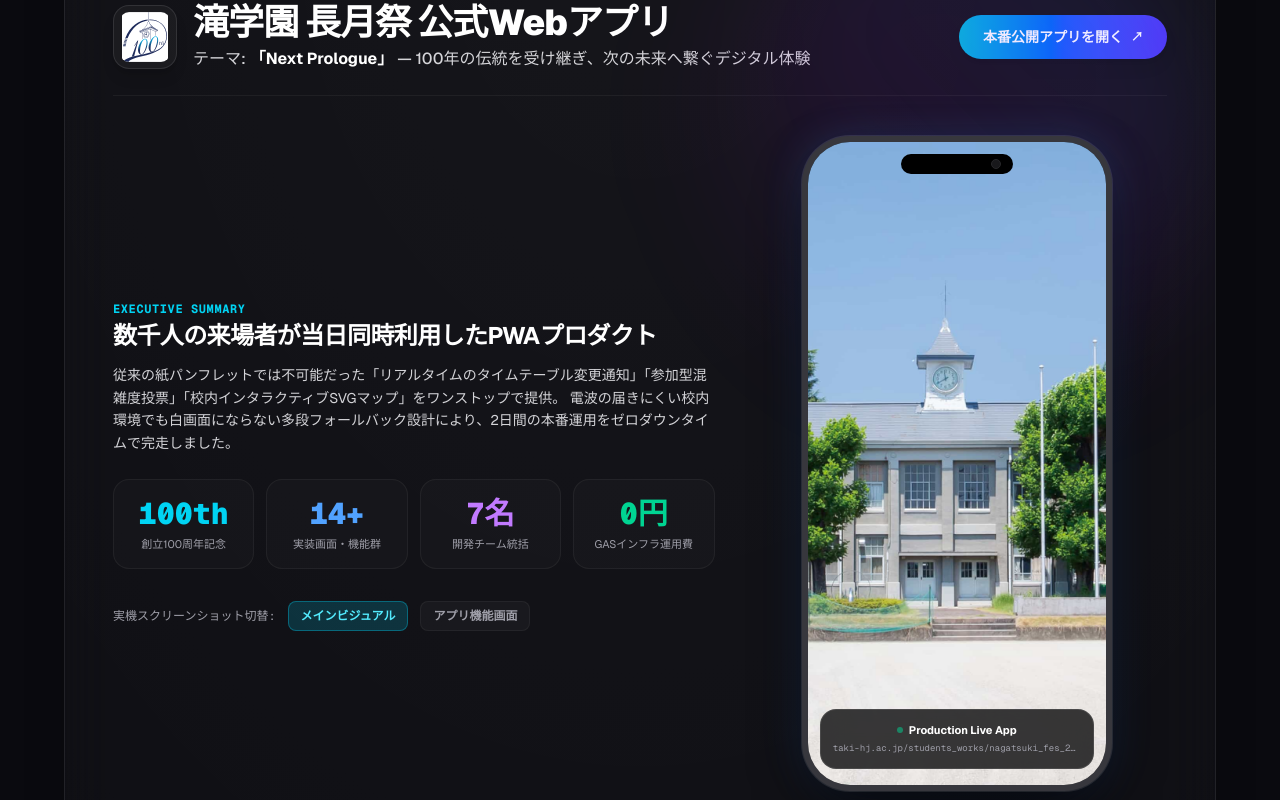
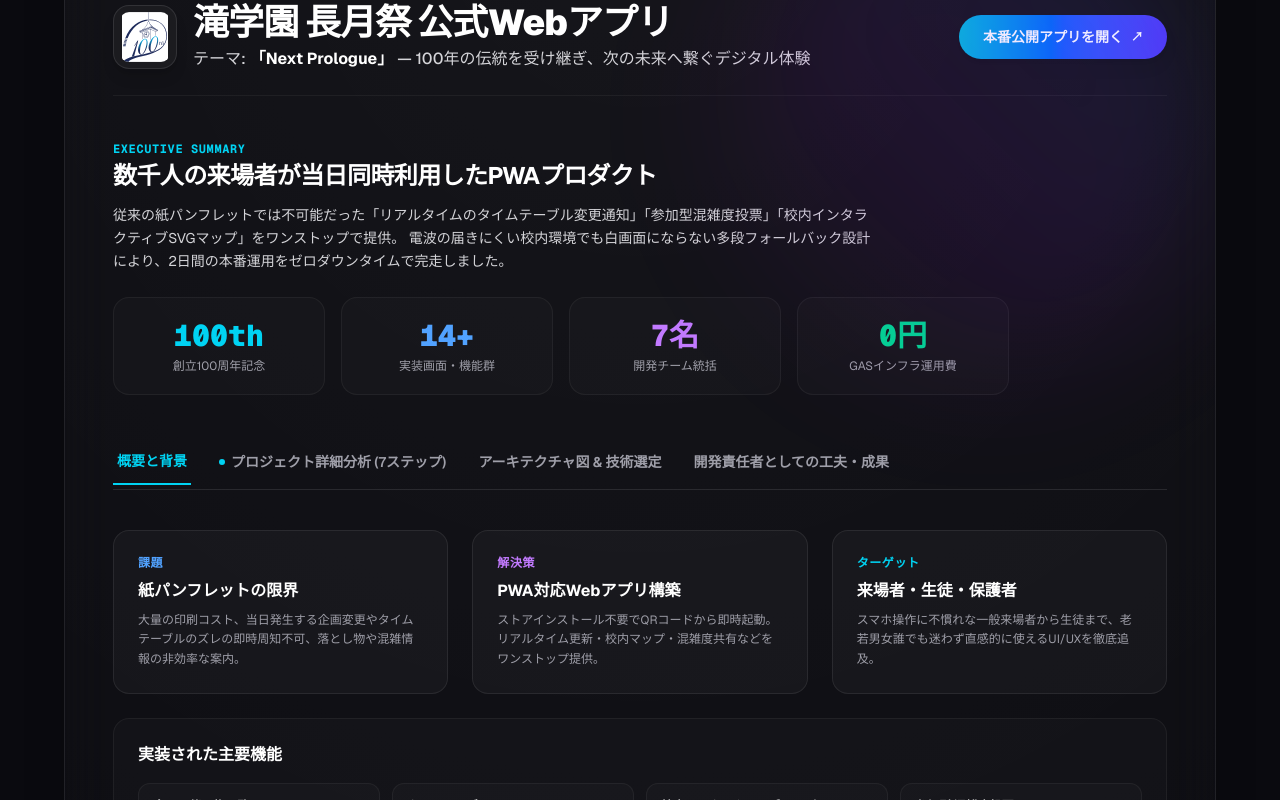
Before and after one commit to Soma817/Soma-Matsuoka-Portfolio, a Next.js app: page / in a window 1280 px wide. Shown: the part 3800-4600 px from the top of the page. Built offline with nearby package versions, Linux system fonts and the light colour scheme.

Commit message:
スマホ画面削除

```diff
--- a/src/components/ContactSection.tsx
+++ b/src/components/ContactSection.tsx
@@ -112,9 +112,6 @@ export default function ContactSection() {
                   <span className="text-zinc-400">{copied ? "✓" : "📋"}</span>
                 </button>
               </div>
-              <p className="text-[11px] text-zinc-500 font-mono">
-                通常24〜48時間以内にご返信いたします
-              </p>
             </div>
 
             {/* Social Links Cards */}
--- a/src/components/ProjectSection.tsx
+++ b/src/components/ProjectSection.tsx
@@ -47,7 +47,6 @@ const featuresList = [
 
 export default function ProjectSection() {
   const [activeTab, setActiveTab] = useState<"overview" | "case_study" | "architecture" | "leadership">("overview");
-  const [activeDeviceScreen, setActiveDeviceScreen] = useState<"screen1" | "screen2">("screen1");
 
   return (
     <section id="project" className="relative py-32 px-6">
@@ -117,11 +116,9 @@ export default function ProjectSection() {
               </div>
             </div>
 
-            {/* Interactive Device Showcase & Metrics */}
-            <div className="grid lg:grid-cols-12 gap-8 items-center">
-              {/* Left Column: Metrics & Highlights overview */}
-              <div className="lg:col-span-7 space-y-6">
-                <div className="space-y-3">
+            {/* Executive Summary & Metrics */}
+            <div className="space-y-6">
+              <div className="max-w-3xl space-y-3">
                 <span className="text-xs font-mono text-cyan-400 font-bold uppercase tracking-wider">
                   Executive Summary
                 </span>
@@ -135,79 +132,22 @@ export default function ProjectSection() {
               </div>
 
               {/* Key Metrics Grid */}
-                <div className="grid grid-cols-2 sm:grid-cols-4 gap-3">
-                  <div className="p-4 rounded-2xl bg-white/[0.02] border border-white/5 text-center">
-                    <div className="text-2xl sm:text-3xl font-black text-cyan-400 font-mono">100th</div>
-                    <div className="text-[11px] text-zinc-400 mt-1">創立100周年記念</div>
+              <div className="grid grid-cols-2 sm:grid-cols-4 gap-4 max-w-4xl">
+                <div className="p-5 rounded-2xl bg-white/[0.02] border border-white/5 text-center">
+                  <div className="text-3xl font-black text-cyan-400 font-mono">100th</div>
+                  <div className="text-xs text-zinc-400 mt-1">創立100周年記念</div>
                 </div>
-                  <div className="p-4 rounded-2xl bg-white/[0.02] border border-white/5 text-center">
-                    <div className="text-2xl sm:text-3xl font-black text-blue-400 font-mono">14+</div>
-                    <div className="text-[11px] text-zinc-400 mt-1">実装画面・機能群</div>
+                <div className="p-5 rounded-2xl bg-white/[0.02] border border-white/5 text-center">
+                  <div className="text-3xl font-black text-blue-400 font-mono">14+</div>
+                  <div className="text-xs text-zinc-400 mt-1">実装画面・機能群</div>
                 </div>
-                  <div className="p-4 rounded-2xl bg-white/[0.02] border border-white/5 text-center">
-                    <div className="text-2xl sm:text-3xl font-black text-purple-400 font-mono">7名</div>
-                    <div className="text-[11px] text-zinc-400 mt-1">開発チーム統括</div>
+                <div className="p-5 rounded-2xl bg-white/[0.02] border border-white/5 text-center">
+                  <div className="text-3xl font-black text-purple-400 font-mono">7名</div>
+                  <div className="text-xs text-zinc-400 mt-1">開発チーム統括</div>
                 </div>
-                  <div className="p-4 rounded-2xl bg-white/[0.02] border border-white/5 text-center">
-                    <div className="text-2xl sm:text-3xl font-black text-emerald-400 font-mono">0円</div>
-                    <div className="text-[11px] text-zinc-400 mt-1">GASインフラ運用費</div>
-                  </div>
-                </div>
-
-                {/* Device Screen Switcher Buttons */}
-                <div className="pt-2 flex items-center gap-3">
-                  <span className="text-xs font-mono text-zinc-400">実機スクリーンショット切替:</span>
-                  <button
-                    onClick={() => setActiveDeviceScreen("screen1")}
-                    className={`px-3 py-1.5 rounded-lg text-xs font-semibold transition-all ${
-                      activeDeviceScreen === "screen1"
-                        ? "bg-cyan-500/20 text-cyan-300 border border-cyan-500/40"
-                        : "bg-white/[0.03] text-zinc-400 border border-white/5 hover:text-white"
-                    }`}
-                  >
-                    メインビジュアル
-                  </button>
-                  <button
-                    onClick={() => setActiveDeviceScreen("screen2")}
-                    className={`px-3 py-1.5 rounded-lg text-xs font-semibold transition-all ${
-                      activeDeviceScreen === "screen2"
-                        ? "bg-cyan-500/20 text-cyan-300 border border-cyan-500/40"
-                        : "bg-white/[0.03] text-zinc-400 border border-white/5 hover:text-white"
-                    }`}
-                  >
-                    アプリ機能画面
-                  </button>
-                </div>
-              </div>
-
-              {/* Right Column: Realistic Smartphone Mockup */}
-              <div className="lg:col-span-5 flex justify-center">
-                <div className="relative w-[280px] sm:w-[310px] aspect-[9/19] rounded-[48px] bg-zinc-900 border-[6px] border-zinc-700/80 shadow-[0_25px_60px_-15px_rgba(0,0,0,0.9),0_0_40px_rgba(59,130,246,0.2)] overflow-hidden ring-1 ring-white/10 group">
-                  {/* Dynamic Island / Camera Notch */}
-                  <div className="absolute top-3 left-1/2 -translate-x-1/2 w-28 h-5 bg-black rounded-full z-30 flex items-center justify-end px-3">
-                    <span className="w-2.5 h-2.5 rounded-full bg-zinc-900 border border-zinc-800" />
-                  </div>
-
-                  {/* Phone Screen Image */}
-                  <div className="relative w-full h-full bg-zinc-950 overflow-hidden">
-                    {/* eslint-disable-next-line @next/next/no-img-element */}
-                    <img
-                      src={activeDeviceScreen === "screen1" ? "/candidate-1.jpg" : "/candidate-3.jpg"}
-                      alt="長月祭アプリ実機画面"
-                      className="w-full h-full object-cover object-top transition-all duration-500 group-hover:scale-105"
-                    />
-
-                    {/* Bottom Floating Bar */}
-                    <div className="absolute bottom-4 left-3 right-3 p-3 rounded-2xl bg-zinc-950/80 backdrop-blur-md border border-white/10 text-center space-y-1">
-                      <div className="text-[11px] font-bold text-white flex items-center justify-center gap-1.5">
-                        <span className="w-1.5 h-1.5 rounded-full bg-emerald-400 animate-pulse" />
-                        Production Live App
-                      </div>
-                      <div className="text-[9px] font-mono text-zinc-400 truncate">
-                        taki-hj.ac.jp/students_works/nagatsuki_fes_2026/
-                      </div>
-                    </div>
-                  </div>
+                <div className="p-5 rounded-2xl bg-white/[0.02] border border-white/5 text-center">
+                  <div className="text-3xl font-black text-emerald-400 font-mono">0円</div>
+                  <div className="text-xs text-zinc-400 mt-1">GASインフラ運用費</div>
                 </div>
               </div>
             </div>
```
Lines whose indentation alone changed are shown as unchanged.
